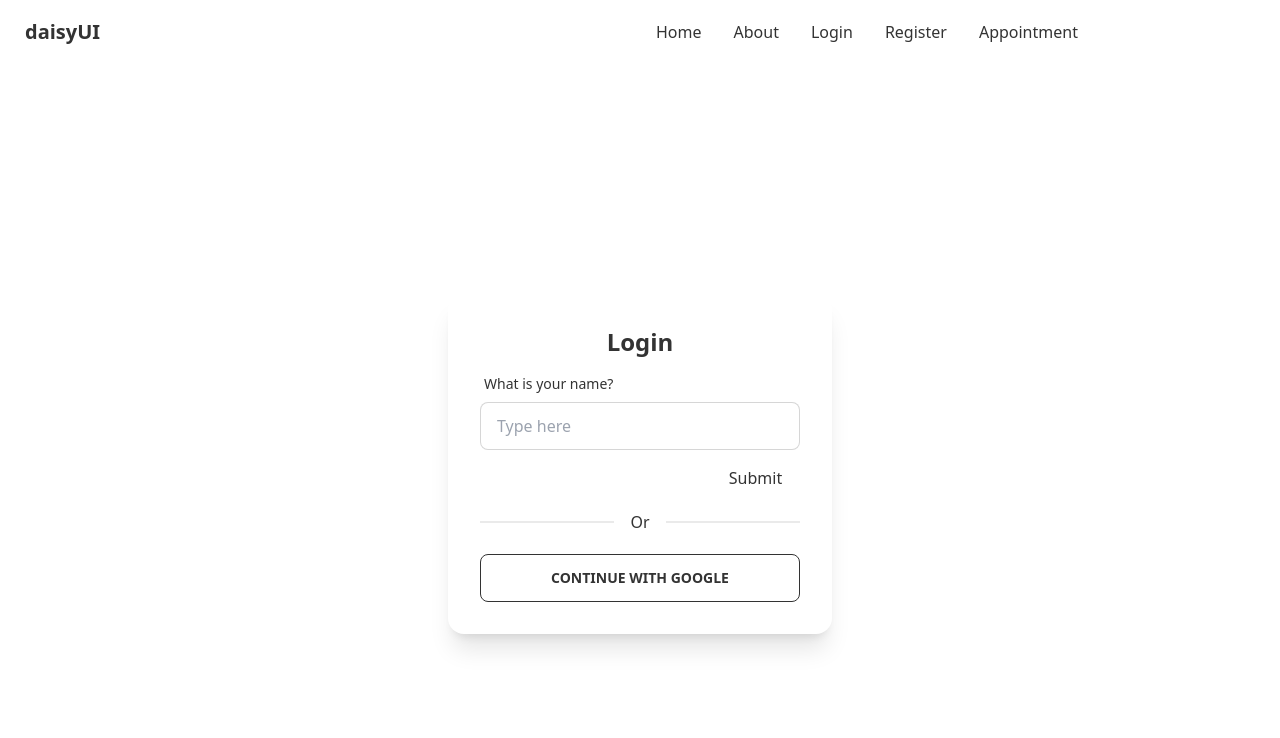
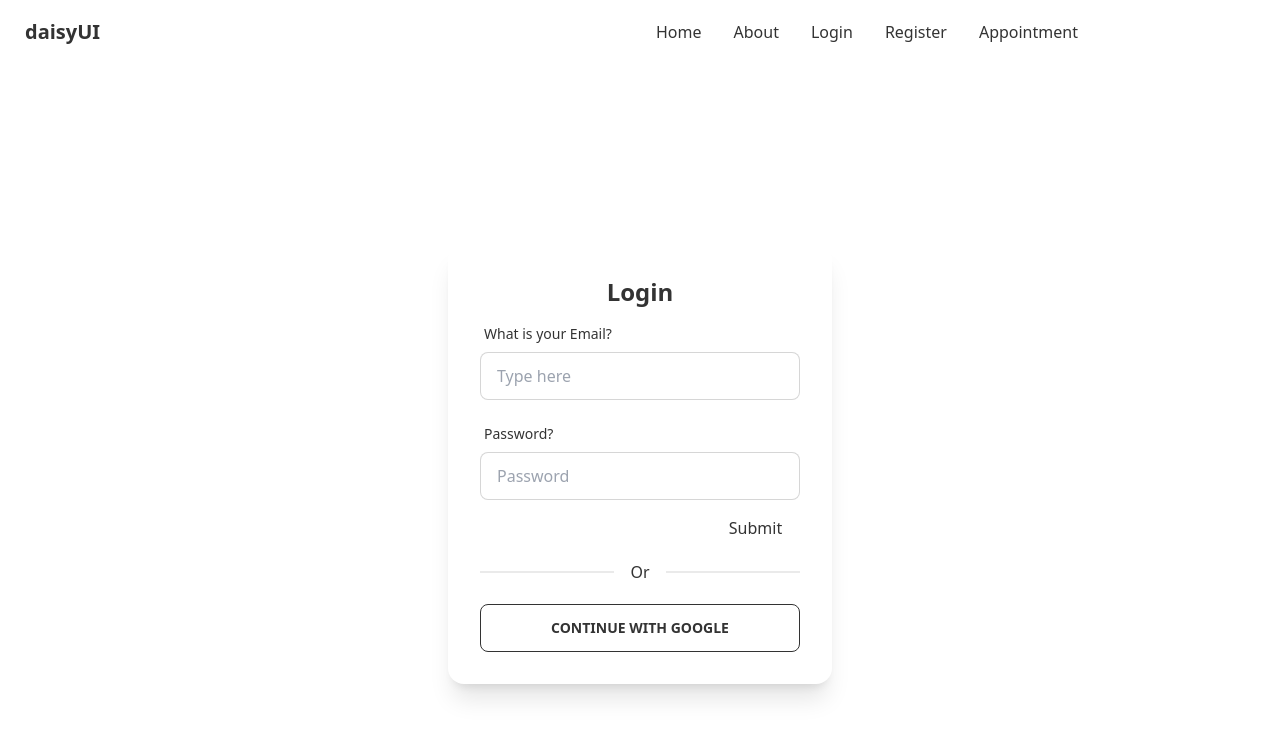
Before and after one commit to mollikacomputer/doctors-portal-2, a React (Create React App) app: page /login in a window 1280 px wide. Shown: the top 738 px of the page. Built offline with nearby package versions, Linux system fonts and the light colour scheme; no server answers.

Commit message:
some message edit

```diff
--- a/src/Pages/Login/Login.js
+++ b/src/Pages/Login/Login.js
@@ -22,8 +22,7 @@ const Login = () => {
           <form onSubmit={handleSubmit(onSubmit)}>
             <div class="form-control w-full max-w-xs">
               <label class="label">
-                <span class="label-text">What is your name?</span>
-
+                <span class="label-text">What is your Email?</span>
               </label>
               <input
                 type="email"
@@ -37,7 +36,7 @@ const Login = () => {
                   },
                   pattern: {
                     value: /[A-Za-z]{3}/,
-                    message: 'Please provide a valid message'
+                    message: 'Please provide a valid email'
                   }
                 }
                 )}
@@ -48,7 +47,33 @@ const Login = () => {
               {errors.email?.type === "pattern" && (<p role="alert" className="text-red-500"> {errors.email?.message} </p>)}
               </label>
             </div>
+            <div class="form-control w-full max-w-xs">
+              <label class="label">
+                <span class="label-text">Password?</span>
+              </label>
+              <input
+                type="password"
+                placeholder="Password"
+                class="input input-bordered w-full max-w-xs"
+                {...register("password",
+                {
+                  required:{
+                    value:true,
+                    message:'password field is required'
+                  },
+                  minLength:{
+                    value: 6,
+                    message: 'Password at least 6 character length'
+                  }
+                }
+                )}
 
+              />
+              <label class="label">
+              {errors.password?.type === "required" && (<p role="alert" className="text-red-500"> {errors.password?.message} </p>)}
+              {errors.password?.type === "minLength" && (<p role="alert" className="text-red-500"> {errors.password?.message} </p>)}
+              </label>
+            </div>
 
 
             <input
```
